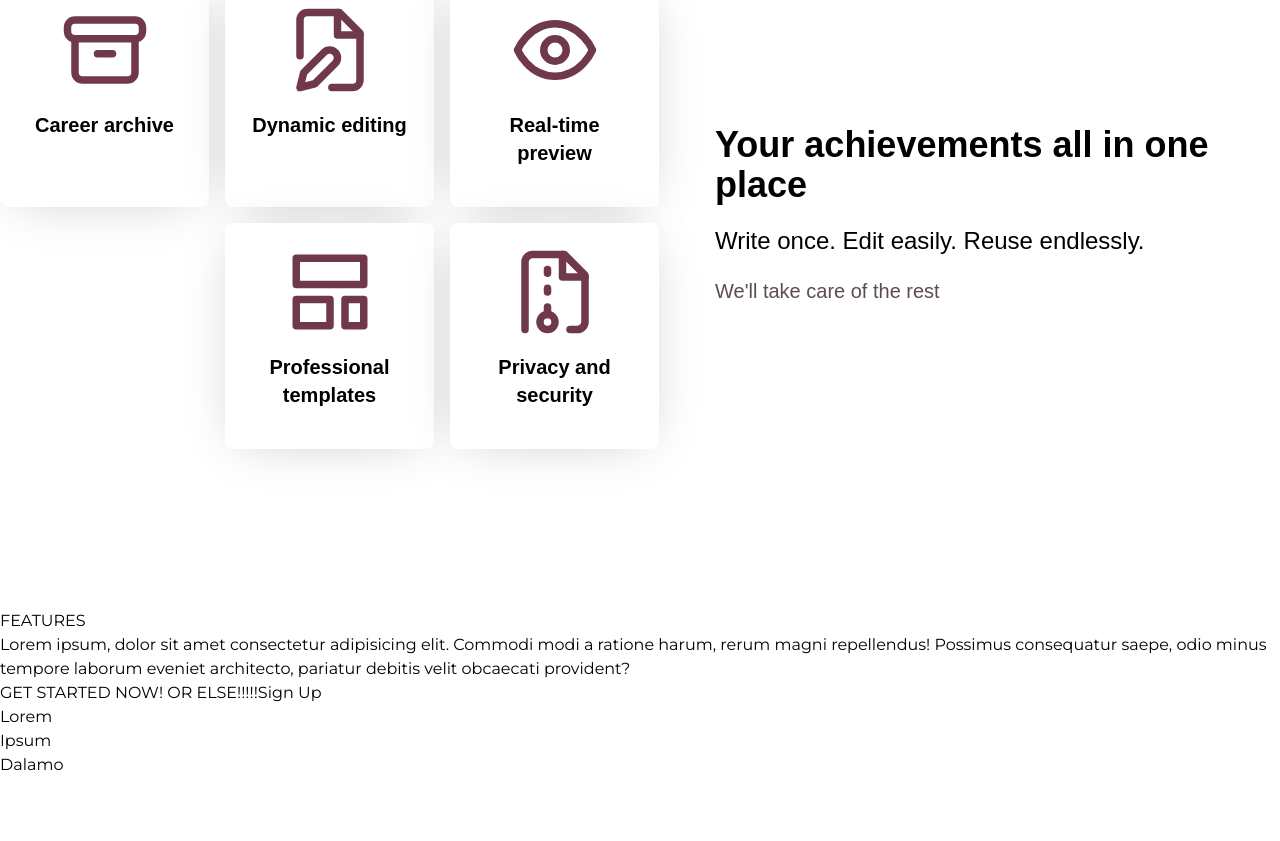
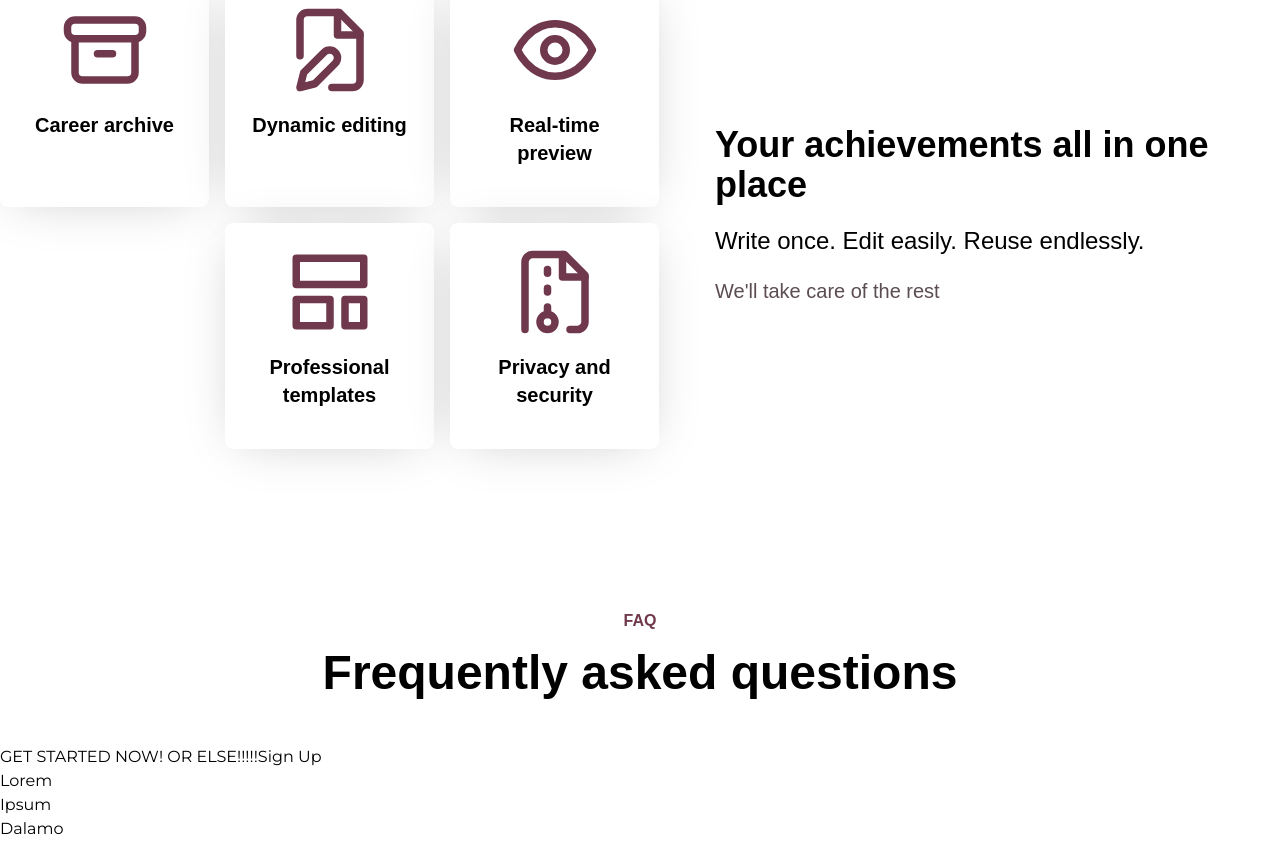
Before and after one commit to CSC-3380-Spring-2024/resume-factory, a Next.js app: page / in a window 1280 px wide. Shown: the part 2529-3370 px from the top of the page. Before the commit the page ends 3306 px from the top, so only its background shows below. Built offline with nearby package versions, Linux system fonts and the light colour scheme; a web font is replaced by a local one.

Commit message:
Added base for accordion

```diff
--- a/package.json
+++ b/package.json
@@ -9,6 +9,7 @@
     "start": "next start"
   },
   "dependencies": {
+    "@radix-ui/react-accordion": "^1.1.2",
     "@t3-oss/env-nextjs": "^0.3.1",
     "next": "^13.4.2",
     "react": "18.2.0",
--- a/src/pages/index.tsx
+++ b/src/pages/index.tsx
@@ -17,6 +17,7 @@ import {
 } from "react-icons/lu";
 import { BenefitsCard } from "~/components/BenefitsCard";
 import { FeaturesCard } from "~/components/FeaturesCard";
+import * as Accordion from "@radix-ui/react-accordion";
 
 const Home: NextPage = () => {
   return (
@@ -284,13 +285,12 @@ const Features: React.FC = () => {
 const FAQ: React.FC = () => {
   return (
     <section>
-      <h2>FEATURES</h2>
-      <p>
-        Lorem ipsum, dolor sit amet consectetur adipisicing elit. Commodi modi a
-        ratione harum, rerum magni repellendus! Possimus consequatur saepe, odio
-        minus tempore laborum eveniet architecto, pariatur debitis velit
-        obcaecati provident?
+      <p className="mb-4 text-center font-mono text-base font-bold text-accent">
+        FAQ
       </p>
+      <h2 className="mb-12 text-center font-mono text-5xl font-bold">
+        Frequently asked questions
+      </h2>
     </section>
   );
 };
```
Also changed, not shown: 1 other file (tests, documents, lock files or other folders).
